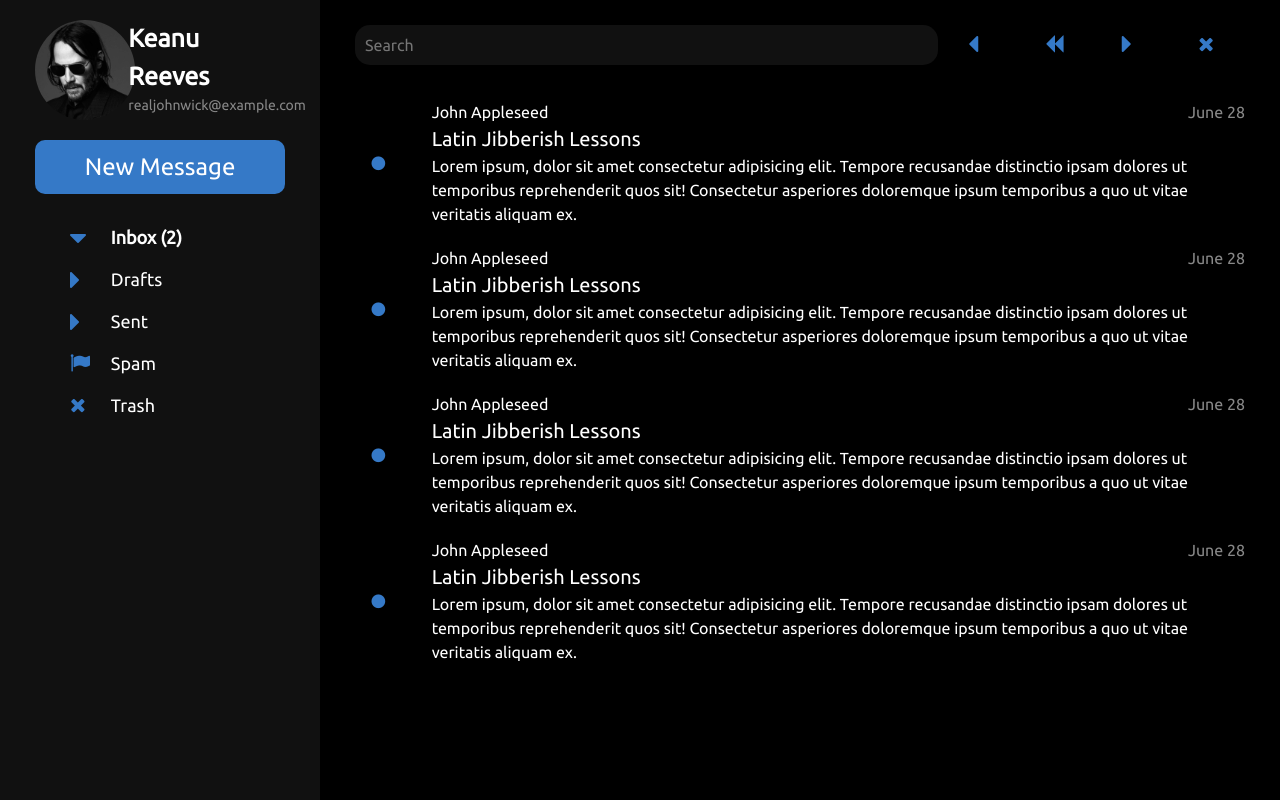
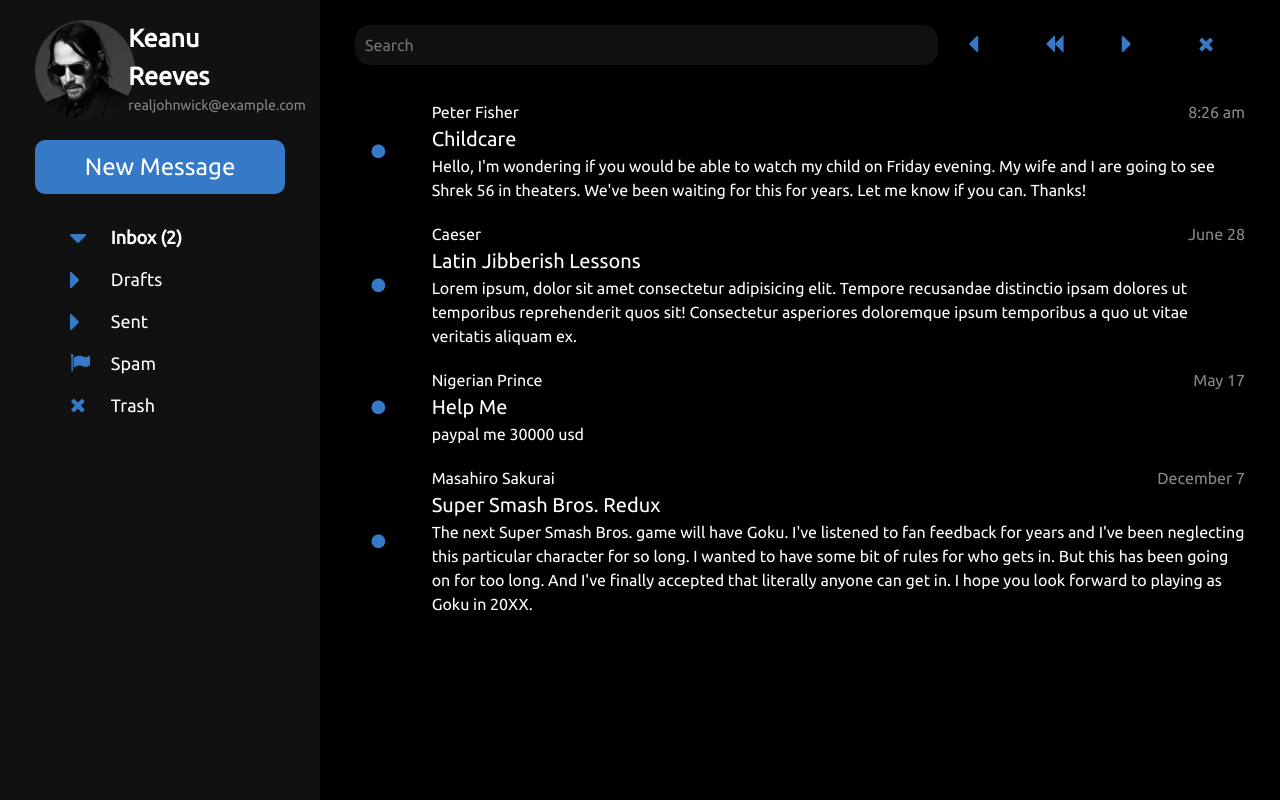
Before and after one commit to joelboersma/bvt-email, an Angular app: page / in a window 1280 px wide. Built offline with nearby package versions, Linux system fonts and the light colour scheme.

Commit message:
Emails are no longer duplicates.

```diff
--- a/src/app/email-list/email-list.component.ts
+++ b/src/app/email-list/email-list.component.ts
@@ -7,31 +7,31 @@ import { Component, OnInit } from '@angular/core';
 })
 export class EmailListComponent implements OnInit {
   public emailContent0 = {
-    subject: "Latin Jibberish Lessons",
-    sender: "John Appleseed",
-    date: "June 28",
-    message: "Lorem ipsum, dolor sit amet consectetur adipisicing elit. Tempore recusandae distinctio ipsam dolores ut temporibus reprehenderit quos sit! Consectetur asperiores doloremque ipsum temporibus a quo ut vitae veritatis aliquam ex.",
+    subject: "Childcare",
+    sender: "Peter Fisher",
+    date: "8:26 am",
+    message: "Hello, I'm wondering if you would be able to watch my child on Friday evening. My wife and I are going to see Shrek 56 in theaters. We've been waiting for this for years. Let me know if you can. Thanks!",
     listPos: 0
   };
   public emailContent1 = {
     subject: "Latin Jibberish Lessons",
-    sender: "John Appleseed",
+    sender: "Caeser",
     date: "June 28",
     message: "Lorem ipsum, dolor sit amet consectetur adipisicing elit. Tempore recusandae distinctio ipsam dolores ut temporibus reprehenderit quos sit! Consectetur asperiores doloremque ipsum temporibus a quo ut vitae veritatis aliquam ex.",
     listPos: 1
   };
   public emailContent2 = {
-    subject: "Latin Jibberish Lessons",
-    sender: "John Appleseed",
-    date: "June 28",
-    message: "Lorem ipsum, dolor sit amet consectetur adipisicing elit. Tempore recusandae distinctio ipsam dolores ut temporibus reprehenderit quos sit! Consectetur asperiores doloremque ipsum temporibus a quo ut vitae veritatis aliquam ex.",
+    subject: "Help Me",
+    sender: "Nigerian Prince",
+    date: "May 17",
+    message: "paypal me 30000 usd",
     listPos: 2
   };
   public emailContent3 = {
-    subject: "Latin Jibberish Lessons",
-    sender: "John Appleseed",
-    date: "June 28",
-    message: "Lorem ipsum, dolor sit amet consectetur adipisicing elit. Tempore recusandae distinctio ipsam dolores ut temporibus reprehenderit quos sit! Consectetur asperiores doloremque ipsum temporibus a quo ut vitae veritatis aliquam ex.",
+    subject: "Super Smash Bros. Redux",
+    sender: "Masahiro Sakurai",
+    date: "December 7",
+    message: "The next Super Smash Bros. game will have Goku. I've listened to fan feedback for years and I've been neglecting this particular character for so long. I wanted to have some bit of rules for who gets in. But this has been going on for too long. And I've finally accepted that literally anyone can get in. I hope you look forward to playing as Goku in 20XX.",
     listPos: 3
   };
 
```
